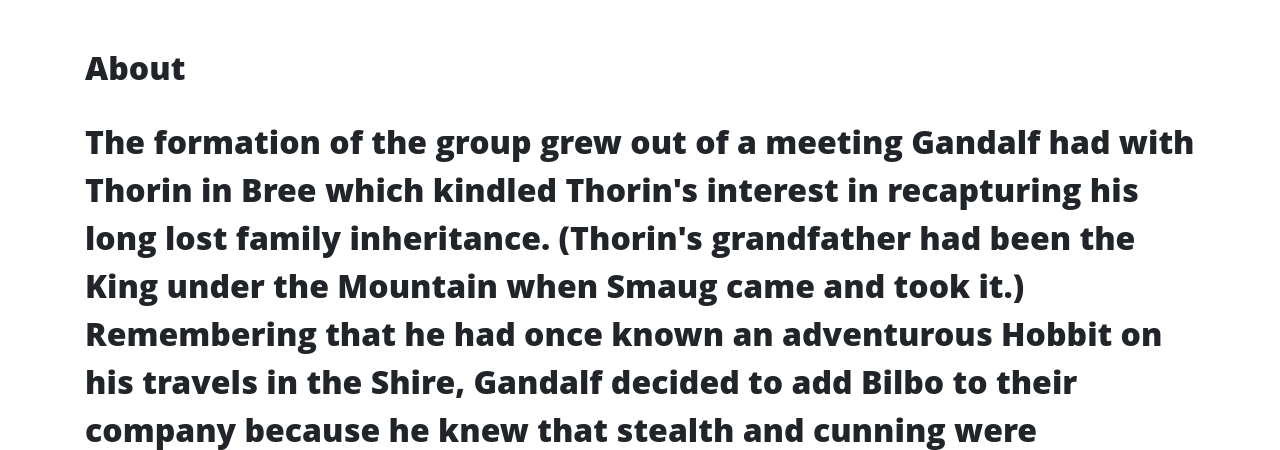
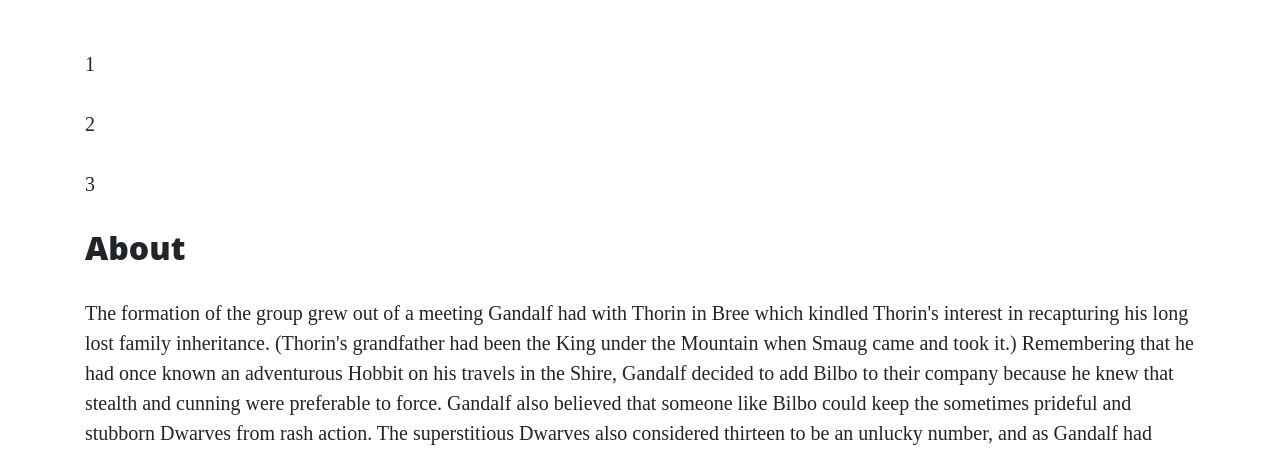
Before and after one commit to aliceC119/thorin-flask-app, a Flask app: page /about in a window 1280 px wide. Shown: the part 629-1079 px from the top of the page. Run offline with Flask 3, Linux system fonts and the light colour scheme; some libraries are stand-ins or nearby versions.

Commit message:
Adjested codes in about.html file.

```diff
--- a/run.py
+++ b/run.py
@@ -12,7 +12,7 @@ def index():
 
 @app.route("/about")
 def about():
-    return render_template("about.html", page_title="About")
+    return render_template("about.html", page_title="About", list_of_numbers=[1, 2, 3])
 
 
 @app.route("/contact")
--- a/static/css/style.css
+++ b/static/css/style.css
@@ -1,7 +1,3 @@
 .col-md-5 img {
     width: 100%;
 }
-.col-md-7 p {
-    font-family: 'Courier New', Courier, monospace;
-    font-size: small;
-}
--- a/templates/about.html
+++ b/templates/about.html
@@ -1,6 +1,11 @@
 {% extends "base.html" %}
 {% block content %}
-    <h2>{{ page_title }}</h>
+
+    {% for number in list_of_numbers %}
+        <p>{{ number }}</p>
+    {% endfor %}
+
+    <h2>{{ page_title }}</h2>
     <p>
         The formation of the group grew out of a meeting Gandalf had with Thorin in Bree which kindled Thorin's interest
         in recapturing his long lost family inheritance. (Thorin's grandfather had been the King under the Mountain when
@@ -42,7 +47,7 @@
         </div>
     </div>
 
-    <div class="row featurette"></div>
+    <div class="row featurette">
         <div class="col-md-7">
             <h3>Óin</h3>
             <p>
@@ -72,7 +77,7 @@
         </div>
     </div>
 
-    <div class="row featurette"></div>
+    <div class="row featurette">
         <div class="col-md-7">
             <h3>Balin</h3>
             <p>
@@ -103,7 +108,7 @@
         </div>
     </div>
 
-    <div class="row featurette"></div>
+    <div class="row featurette">
         <div class="col-md-7">
             <h3>Ori</h3>
             <p>
@@ -133,7 +138,7 @@
         </div>
     </div>
 
-    <div class="row featurette"></div>
+    <div class="row featurette">
         <div class="col-md-7">
             <h3>Nori</h3>
             <p>Nori, as was his brother Dori, was a capable flutist, and both seem to have carried their flutes with
@@ -162,7 +167,7 @@
         </div>
     </div>
 
-    <div class="row featurette"></div>
+    <div class="row featurette">
         <div class="col-md-7">
             <h3>Bofur</h3>
             <p>
@@ -192,7 +197,7 @@
         </div>
     </div>
 
-    <div class="row featurette"></div>
+    <div class="row featurette">
         <div class="col-md-7">
             <h3>Dandalf</h3>
             <p>
--- a/templates/base.html
+++ b/templates/base.html
@@ -99,7 +99,7 @@
       </footer>
 
       <!-- Bootstrap core JavaScript -->
-      <script src="{{ url_for('static', filename='vendor/jquery/jquery.min.js') }}'"></script>
+      <script src="{{ url_for('static', filename='vendor/jquery/jquery.min.js') }}"></script>
       <script src="{{ url_for('static', filename='vendor/bootstrap/js/bootstrap.bundle.min.js') }}"></script>
 
       <!-- Custom scripts for this template -->
```
